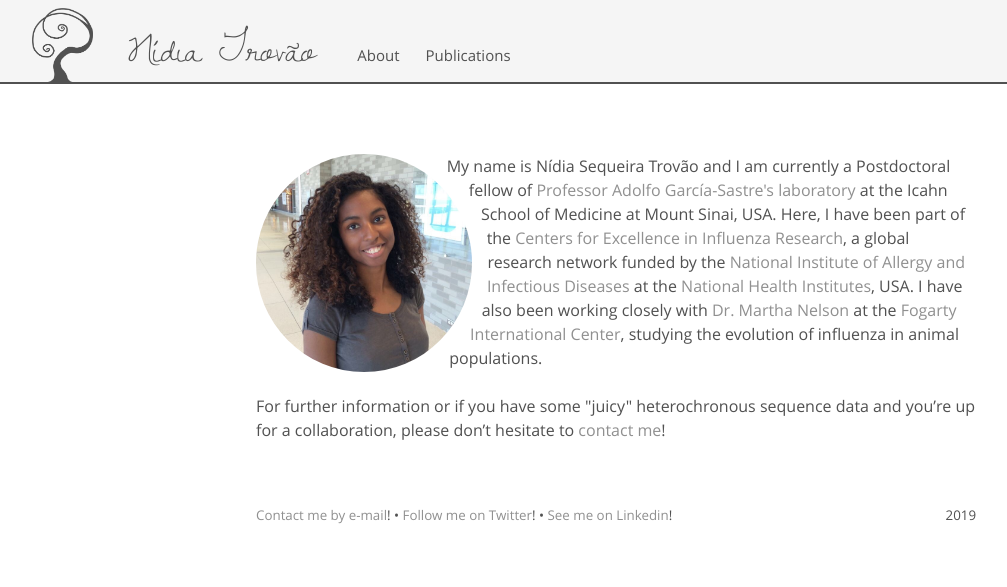
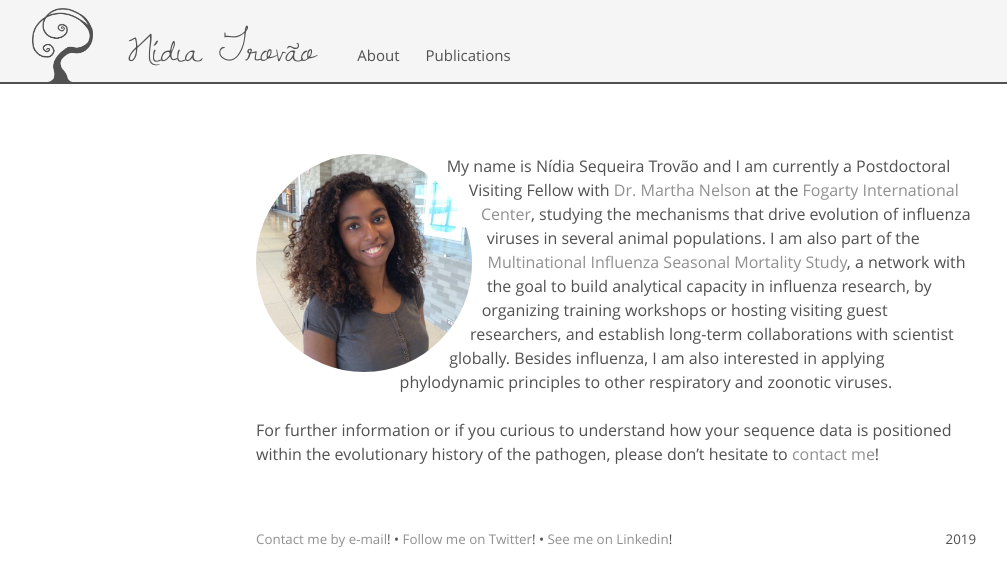
Before and after one commit to nidiatrovao/nidiatrovao.github.io, a Jekyll site: the page built from index.html, in a window 1280 px wide. Shown: the top 587 px of the page, without its empty margins (24-1031 px from the left). Built offline with Jekyll 4.4.1, drawn with Linux system fonts in a browser that asks for light colours.

Commit message:
Update index.html

```diff
--- a/index.html
+++ b/index.html
@@ -5,7 +5,9 @@ title: Home
 <br>
 <div class="page"><img src="{{ site.baseurl }}/public/nt.jpg" alt="Nídia Trovão" style="border-radius: 50%;">
 
-My name is Nídia Sequeira Trovão and I am currently a Postdoctoral fellow of <a href="http://labs.icahn.mssm.edu/garcia-sastre/">Professor Adolfo García-Sastre's laboratory</a> at the Icahn School of Medicine at Mount Sinai, USA. Here, I have been part of the <a href="http://www.niaidceirs.org/">Centers for Excellence in Influenza Research</a>, a global research network funded by the <a href="https://www.niaid.nih.gov/">National Institute of Allergy and Infectious Diseases</a> at the <a href="https://www.nih.gov//">National Health Institutes</a>, USA. I have also been working closely with <a href="http://misms.net/staff/martha-nelson/">Dr. Martha Nelson</a> at the <a href="https://www.fic.nih.gov/Pages/Default.aspx">Fogarty International Center</a>, studying the evolution of influenza in animal populations.
+My name is Nídia Sequeira Trovão and I am currently a Postdoctoral Visiting Fellow with <a href="http://misms.net/staff/martha-nelson/">Dr. Martha Nelson</a> at the <a href="https://www.fic.nih.gov/Pages/Default.aspx">Fogarty International Center</a>, studying the mechanisms that drive evolution of influenza viruses in several animal populations.
+I am also part of the <a href="http://misms.net">Multinational Influenza Seasonal Mortality Study</a>, a network with the goal to build analytical capacity in influenza research, by organizing training workshops or hosting visiting guest researchers, and establish long-term collaborations with scientist globally.
+Besides influenza, I am also interested in applying phylodynamic principles to other respiratory and zoonotic viruses.
 <br><br>
-For further information or if you have some "juicy" heterochronous sequence data and you’re up for a collaboration, please don’t hesitate to <a href="http://www.google.com/recaptcha/mailhide/d?k=01NqppQr6VZzJtBnX1B1RDuw==&amp;c=15YkdRwX0Emp37Odw61dyCyrGOiI_gucHoEuzZzUzks=" onclick="window.open('http://www.google.com/recaptcha/mailhide/d?k\x3d01NqppQr6VZzJtBnX1B1RDuw\x3d\x3d\x26c\x3d15YkdRwX0Emp37Odw61dyCyrGOiI_gucHoEuzZzUzks\x3d', '', 'toolbar=0,scrollbars=0,location=0,statusbar=0,menubar=0,resizable=0,width=500,height=300'); return false;" title="Click to reveal my e-mail address">contact me</a>!
+For further information or if you curious to understand how your sequence data is positioned within the evolutionary history of the pathogen, please don’t hesitate to <a href="http://www.google.com/recaptcha/mailhide/d?k=01NqppQr6VZzJtBnX1B1RDuw==&amp;c=15YkdRwX0Emp37Odw61dyCyrGOiI_gucHoEuzZzUzks=" onclick="window.open('http://www.google.com/recaptcha/mailhide/d?k\x3d01NqppQr6VZzJtBnX1B1RDuw\x3d\x3d\x26c\x3d15YkdRwX0Emp37Odw61dyCyrGOiI_gucHoEuzZzUzks\x3d', '', 'toolbar=0,scrollbars=0,location=0,statusbar=0,menubar=0,resizable=0,width=500,height=300'); return false;" title="Click to reveal my e-mail address">contact me</a>!
 </div>
```
